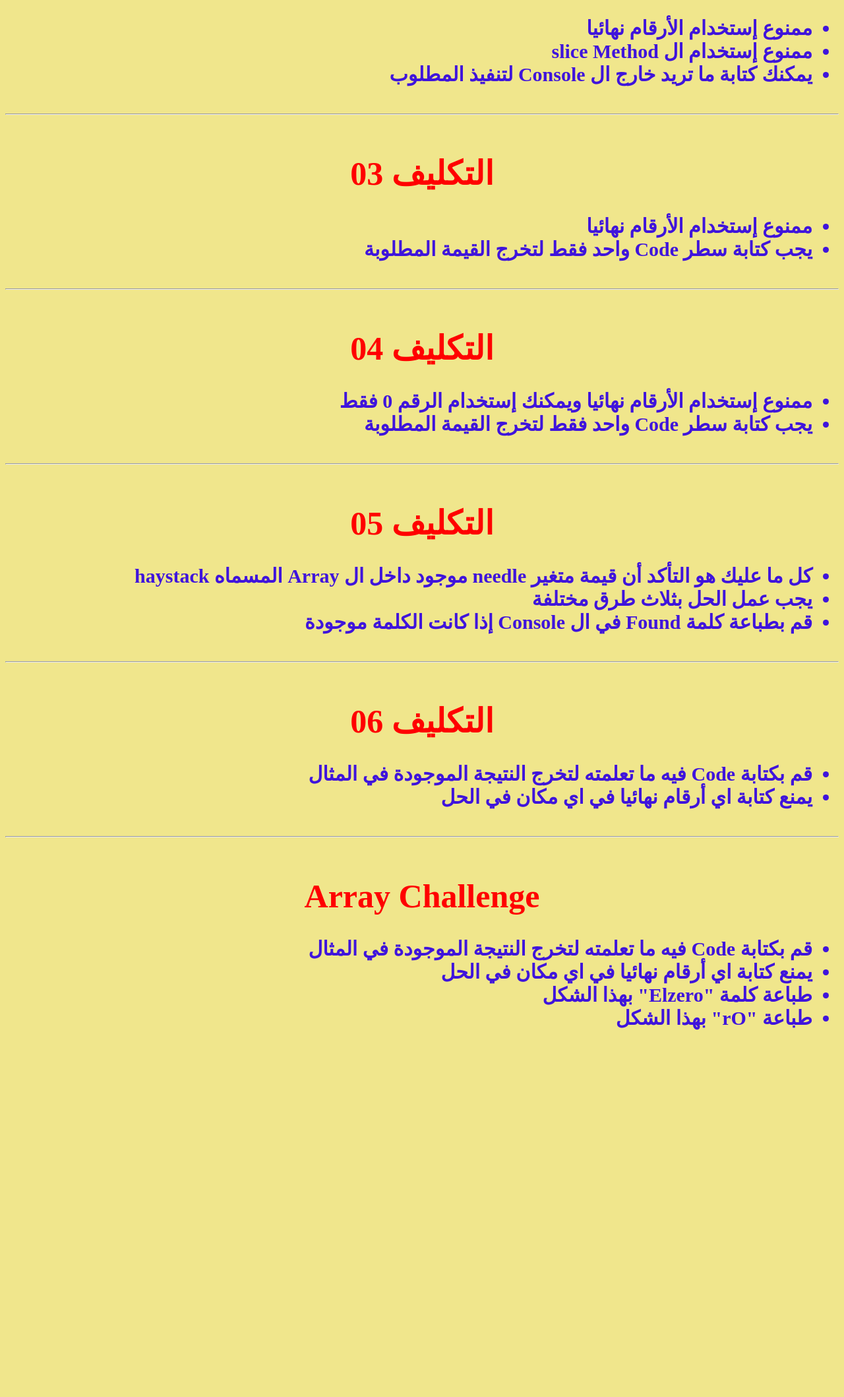
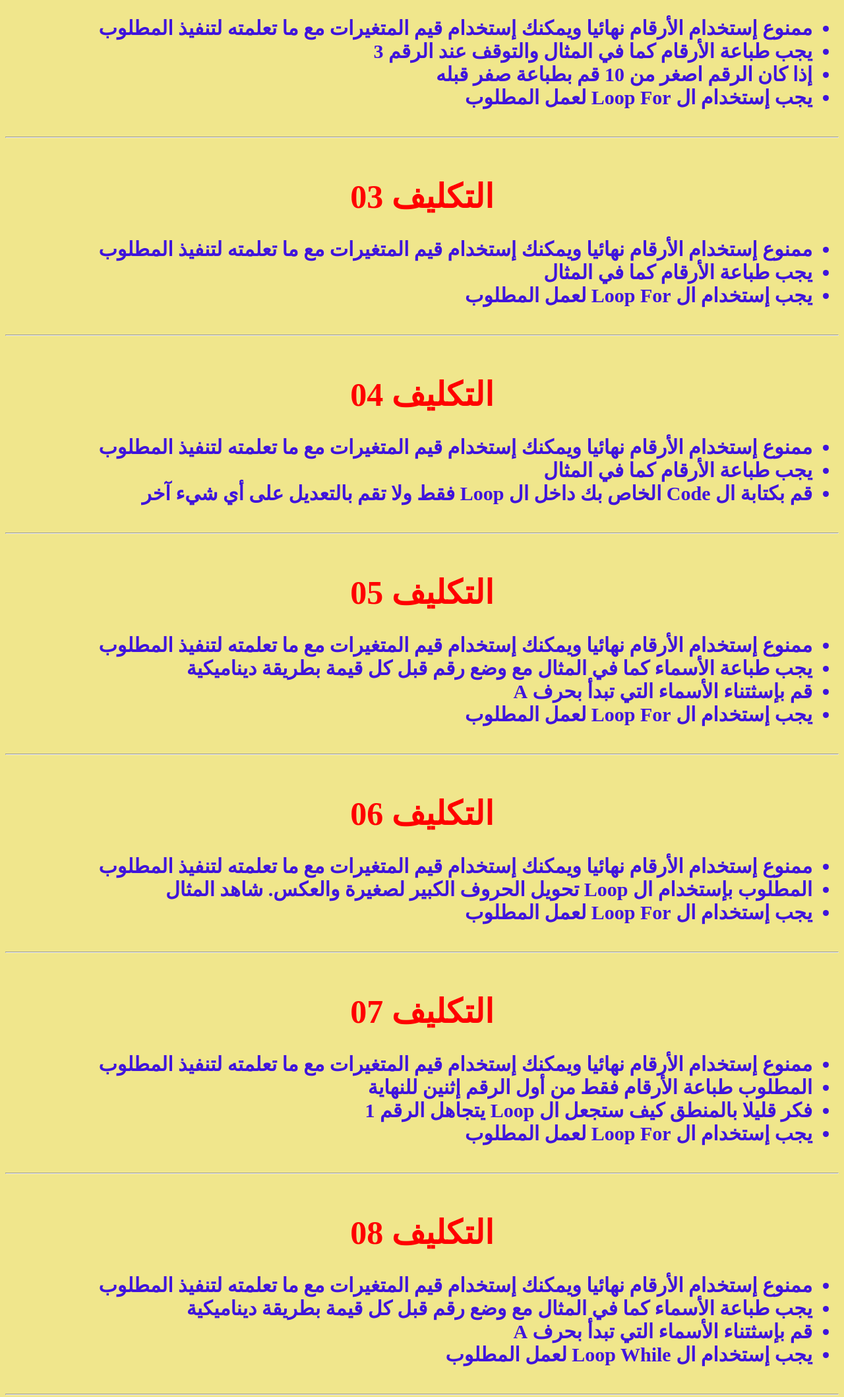
Before and after one commit to MagedEshak/Loops, a plain HTML site: page index.html in a window 1280 px wide. Shown: the part 640-2757 px from the top of the page at 66% size. Before the commit the page ends 2216 px from the top, so only its background shows below. Drawn offline with Linux system fonts and the light colour scheme.

Commit message:
while commit

```diff
--- a/assigmentLoop.js
+++ b/assigmentLoop.js
@@ -186,6 +186,29 @@ for (; st < mix.length; st++) {
     Array Challenge
 */
 
+console.log("----------------------");
+console.log("-- التكليف 08 --");
+console.log("----------------------");
+let friendss = ["Ahmed", "Sayed", "Ali", 1, 2, "Mahmoud", "Amany"];
+let indexx = false + false; // تبدأ بـ 0
+let counter = false + false; // تبدأ بـ 0
+
+while (indexx < friendss.length) {
+    if (
+        typeof friendss[indexx] !== "number" && // استبعاد الأرقام
+        !friendss[indexx].startsWith("A") // استبعاد الأسماء التي تبدأ بـ A
+    ) {
+        counter += true; // زيادة العداد بمقدار 1
+        console.log(`${counter} => ${friendss[indexx]}`);
+    }
+    indexx += true; // زيادة الفهرس بمقدار 1
+}
+
+/* Output
+"1 => Sayed"
+"2 => Mahmoud"
+*/
+
 console.log("---------------------");
 console.log("-- Array Challenge --");
 console.log("---------------------");
--- a/index.html
+++ b/index.html
@@ -34,8 +34,8 @@
     <h1 style="text-align: center;">التكليف 01</h1>
     <ul>
         <li>ممنوع إستخدام الأرقام نهائيا ويمكنك إستخدام قيم المتغيرات مع ما تعلمته لتنفيذ المطلوب</li>
-        <li>يجب عمل الحل والمطلوب بطريقتين مختلفتين</li>
-        <li>يمكنك كتابة ما تريد خارج ال Console لتنفيذ المطلوب</li>
+        <li>يجب طباعة الأرقام وإستثناء الرقم 40 كما في المثال</li>
+        <li>يجب إستخدام ال Loop For لعمل المطلوب</li>
     </ul>
 
     <br>
@@ -43,17 +43,20 @@
     </br>
     <h1 style="text-align: center;">التكليف 02</h1>
     <ul>
-        <li>ممنوع إستخدام الأرقام نهائيا</li>
-        <li>ممنوع إستخدام ال slice Method</li>
-        <li>يمكنك كتابة ما تريد خارج ال Console لتنفيذ المطلوب</li>
+        <li>ممنوع إستخدام الأرقام نهائيا ويمكنك إستخدام قيم المتغيرات مع ما تعلمته لتنفيذ المطلوب</li>
+        <li>يجب طباعة الأرقام كما في المثال والتوقف عند الرقم 3</li>
+        <li>إذا كان الرقم اصغر من 10 قم بطباعة صفر قبله</li>
+        <li>يجب إستخدام ال Loop For لعمل المطلوب</li>
     </ul>
     <br>
     <hr>
     </br>
     <h1 style="text-align: center;">التكليف 03</h1>
     <ul>
-        <li>ممنوع إستخدام الأرقام نهائيا</li>
-        <li>يجب كتابة سطر Code واحد فقط لتخرج القيمة المطلوبة</li>
+        <li>ممنوع إستخدام الأرقام نهائيا ويمكنك إستخدام قيم المتغيرات مع ما تعلمته لتنفيذ المطلوب</li>
+        <li>يجب طباعة الأرقام كما في المثال</li>
+        <li>يجب إستخدام ال Loop For لعمل المطلوب</li>
+
     </ul>
 
     <br>
@@ -61,8 +64,9 @@
     </br>
     <h1 style="text-align: center;">التكليف 04</h1>
     <ul>
-        <li>ممنوع إستخدام الأرقام نهائيا ويمكنك إستخدام الرقم 0 فقط</li>
-        <li>يجب كتابة سطر Code واحد فقط لتخرج القيمة المطلوبة</li>
+        <li>ممنوع إستخدام الأرقام نهائيا ويمكنك إستخدام قيم المتغيرات مع ما تعلمته لتنفيذ المطلوب</li>
+        <li>يجب طباعة الأرقام كما في المثال</li>
+        <li>قم بكتابة ال Code الخاص بك داخل ال Loop فقط ولا تقم بالتعديل على أي شيء آخر</li>
     </ul>
 
     <br>
@@ -70,9 +74,10 @@
     </br>
     <h1 style="text-align: center;">التكليف 05</h1>
     <ul>
-        <li>كل ما عليك هو التأكد أن قيمة متغير needle موجود داخل ال Array المسماه haystack</li>
-        <li>يجب عمل الحل بثلاث طرق مختلفة</li>
-        <li>قم بطباعة كلمة Found في ال Console إذا كانت الكلمة موجودة</li>
+        <li>ممنوع إستخدام الأرقام نهائيا ويمكنك إستخدام قيم المتغيرات مع ما تعلمته لتنفيذ المطلوب</li>
+        <li>يجب طباعة الأسماء كما في المثال مع وضع رقم قبل كل قيمة بطريقة ديناميكية</li>
+        <li>قم بإسثتناء الأسماء التي تبدأ بحرف A</li>
+        <li>يجب إستخدام ال Loop For لعمل المطلوب</li>
     </ul>
 
     <br>
@@ -80,14 +85,38 @@
     </br>
     <h1 style="text-align: center;">التكليف 06</h1>
     <ul>
-        <li>قم بكتابة Code فيه ما تعلمته لتخرج النتيجة الموجودة في المثال</li>
-        <li>يمنع كتابة اي أرقام نهائيا في اي مكان في الحل</li>
+        <li>ممنوع إستخدام الأرقام نهائيا ويمكنك إستخدام قيم المتغيرات مع ما تعلمته لتنفيذ المطلوب</li>
+        <li>المطلوب بإستخدام ال Loop تحويل الحروف الكبير لصغيرة والعكس. شاهد المثال</li>
+        <li>يجب إستخدام ال Loop For لعمل المطلوب</li>
     </ul>
+
 
     <br>
     <hr>
     </br>
-    <h1 style="text-align: center;">Array Challenge</h1>
+    <h1 style="text-align: center;">التكليف 07</h1>
+    <ul>
+        <li>ممنوع إستخدام الأرقام نهائيا ويمكنك إستخدام قيم المتغيرات مع ما تعلمته لتنفيذ المطلوب</li>
+        <li>المطلوب طباعة الأرقام فقط من أول الرقم إثنين للنهاية</li>
+        <li>فكر قليلا بالمنطق كيف ستجعل ال Loop يتجاهل الرقم 1</li>
+        <li>يجب إستخدام ال Loop For لعمل المطلوب</li>
+    </ul>
+    <br>
+    <hr>
+    </br>
+
+    <h1 style="text-align: center;">التكليف 08</h1>
+    <ul>
+        <li>ممنوع إستخدام الأرقام نهائيا ويمكنك إستخدام قيم المتغيرات مع ما تعلمته لتنفيذ المطلوب</li>
+        <li>يجب طباعة الأسماء كما في المثال مع وضع رقم قبل كل قيمة بطريقة ديناميكية</li>
+        <li>قم بإسثتناء الأسماء التي تبدأ بحرف A</li>
+        <li>يجب إستخدام ال Loop While لعمل المطلوب</li>
+    </ul>
+    <br>
+    <hr>
+    </br>
+
+    <h1 style="text-align: center;">Loop Challenge</h1>
     <ul>
         <li>قم بكتابة Code فيه ما تعلمته لتخرج النتيجة الموجودة في المثال</li>
         <li>يمنع كتابة اي أرقام نهائيا في اي مكان في الحل</li>
```
